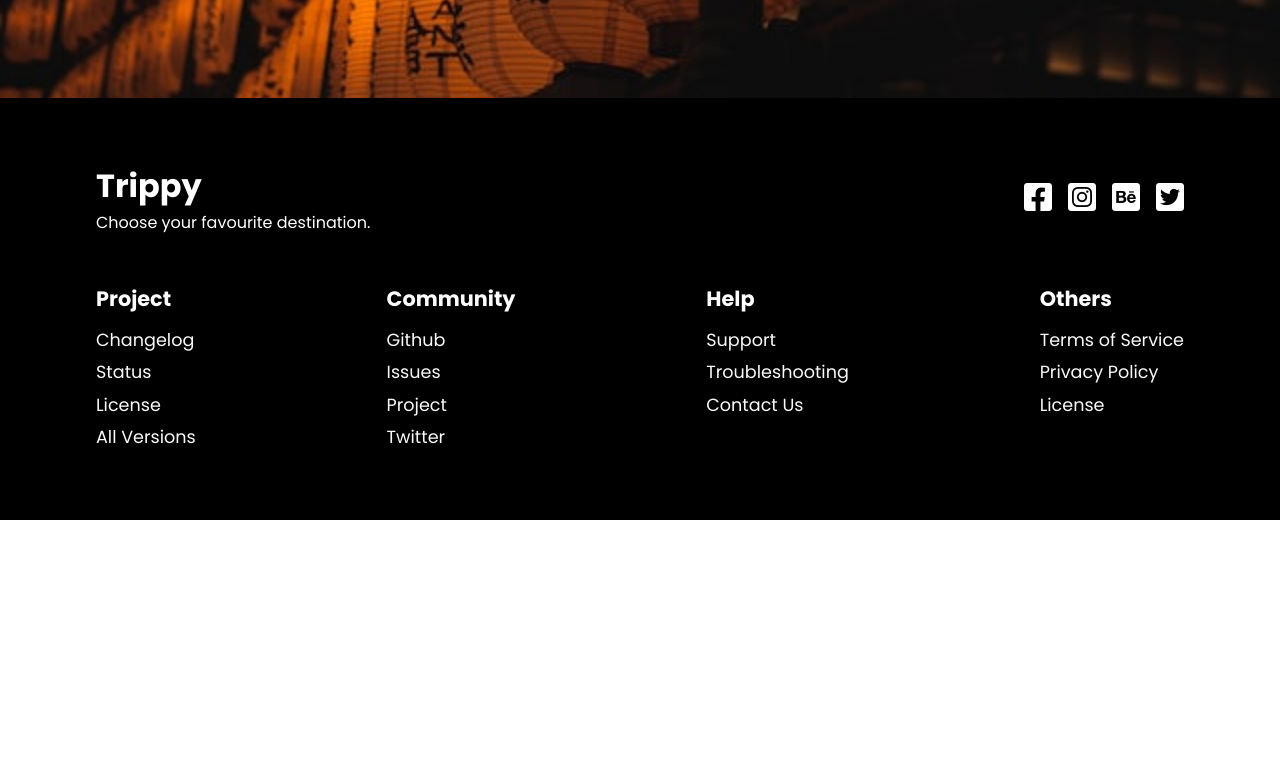
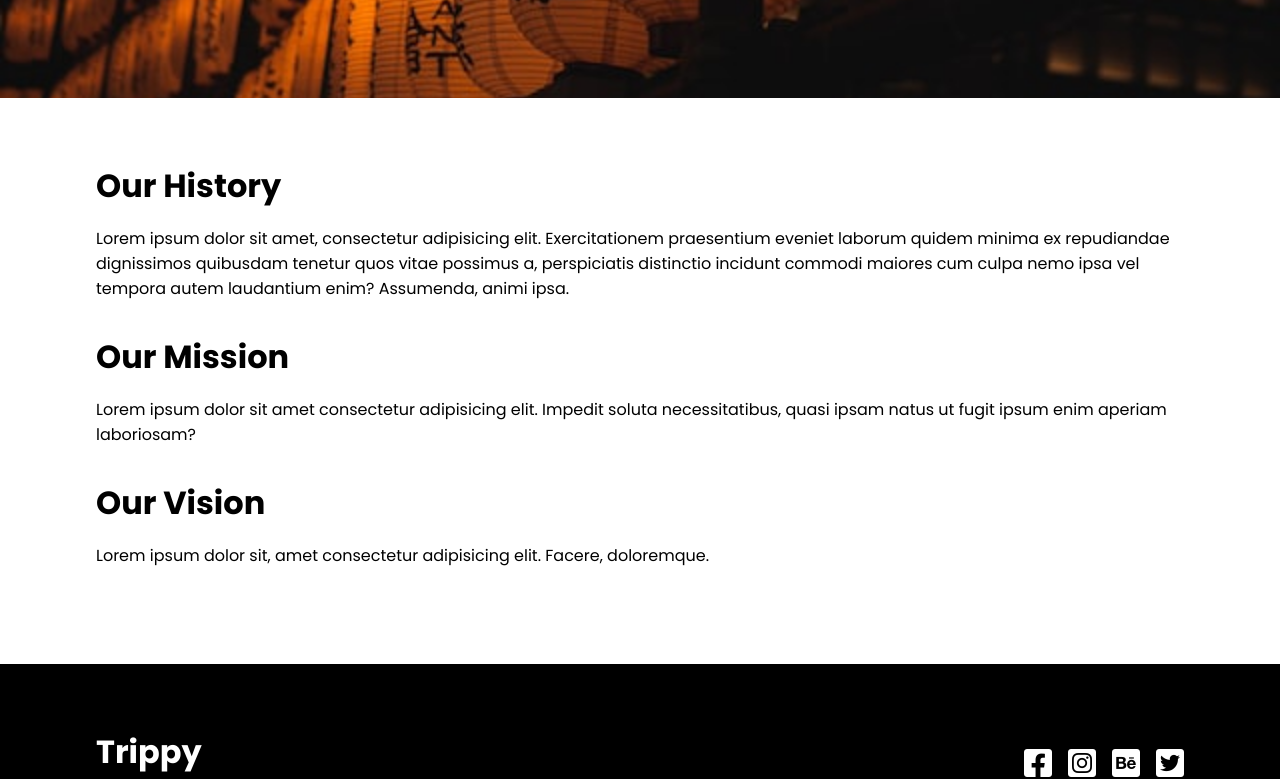
Before and after one commit to Mithra-py/react-workshop, a React (Create React App) app in the folder tour-travel-project/: page /about in a window 1280 px wide. Shown: the part 462-1241 px from the top of the page. Before the commit the page ends 982 px from the top, so only its background shows below. Built offline with nearby package versions, Linux system fonts and the light colour scheme.

Commit message:
about page

```diff
--- /dev/null
+++ b/tour-travel-project/src/components/AboutUs.jsx
@@ -0,0 +1,19 @@
+import React from 'react'
+import "./AboutUsStyles.css"
+
+const AboutUs = () => {
+  return (
+    <div className='about-container'>
+        <h1>Our History</h1>
+        <p>Lorem ipsum dolor sit amet, consectetur adipisicing elit. Exercitationem praesentium eveniet laborum quidem minima ex repudiandae dignissimos quibusdam tenetur quos vitae possimus a, perspiciatis distinctio incidunt commodi maiores cum culpa nemo ipsa vel tempora autem laudantium enim? Assumenda, animi ipsa.</p>
+
+        <h1>Our Mission</h1>
+        <p>Lorem ipsum dolor sit amet consectetur adipisicing elit. Impedit soluta necessitatibus, quasi ipsam natus ut fugit ipsum enim aperiam laboriosam?</p>
+
+        <h1>Our Vision</h1>
+        <p>Lorem ipsum dolor sit, amet consectetur adipisicing elit. Facere, doloremque.</p>
+    </div>
+  )
+}
+
+export default AboutUs
--- /dev/null
+++ b/tour-travel-project/src/components/AboutUsStyles.css
@@ -0,0 +1,18 @@
+.about-container{
+    margin: 4rem 6rem;
+    text-align: start;
+}
+
+.about-container h1{
+    padding-bottom: 1rem;
+}
+
+.about-container p{
+    padding-bottom: 2rem;
+}
+
+@media screen and (max-width: 850px) {
+    .about-container{
+        margin: 4rem 2rem;
+    }
+}
--- a/tour-travel-project/src/routes/About.jsx
+++ b/tour-travel-project/src/routes/About.jsx
@@ -1,6 +1,7 @@
 import React from 'react'
 import Hero from '../components/Hero'
 import night from "../assets/night.jpg"
+import AboutUs from '../components/AboutUs'
 
 const About = () => {
     return (
@@ -11,6 +12,7 @@ const About = () => {
                 title="About"
                 btnClass="hide"
             />
+            <AboutUs/>
         </>
     )
 }
--- a/tour-travel-project/src/routes/Service.jsx
+++ b/tour-travel-project/src/routes/Service.jsx
@@ -1,6 +1,7 @@
 import React from 'react'
 import Hero from '../components/Hero'
 import img from "../assets/1.jpg"
+import Trip from '../components/Trip'
 
 const Service = () => {
   return (
@@ -11,6 +12,7 @@ const Service = () => {
         title="Service"
         btnClass="hide"
       />
+      <Trip/>
     </>
   )
 }
```
